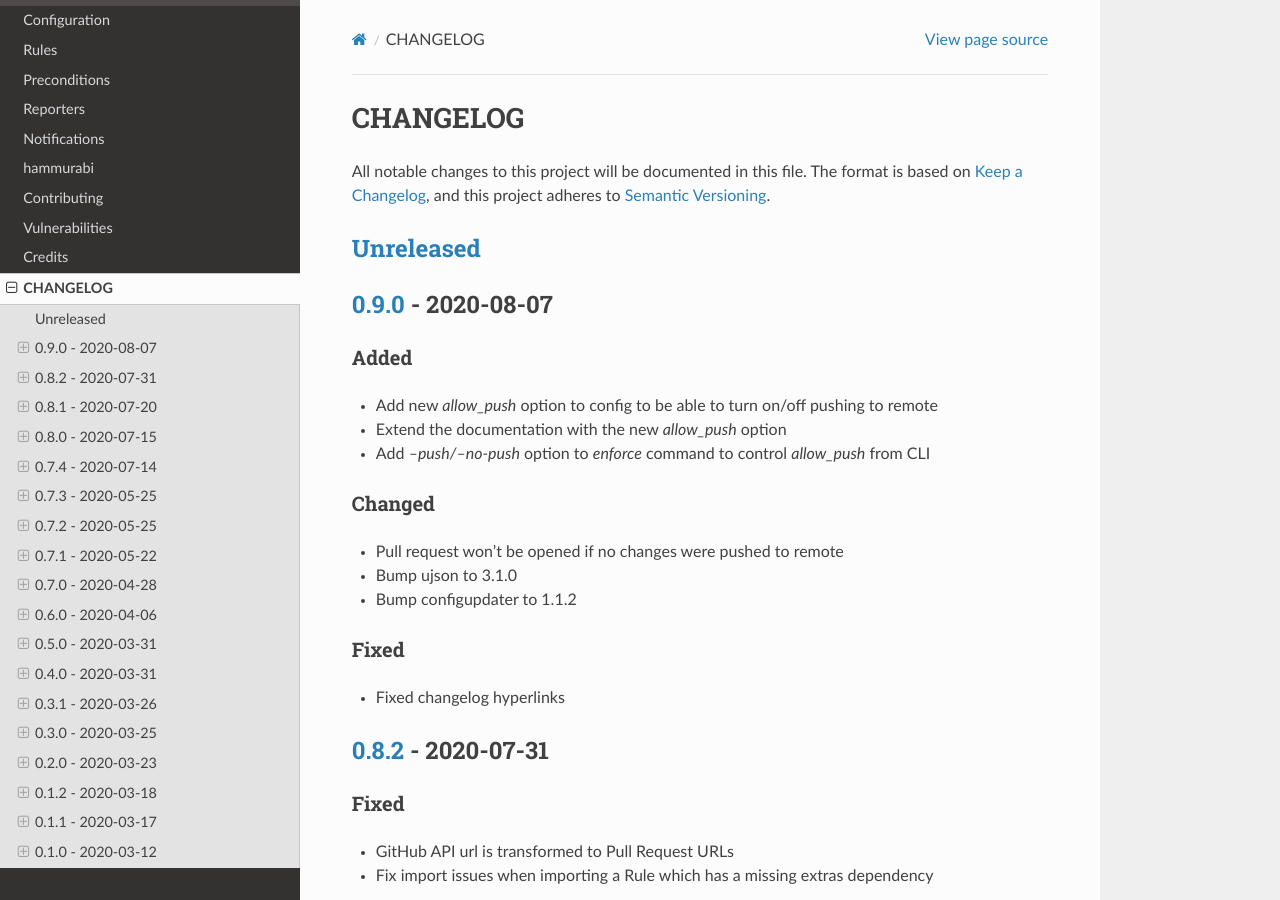
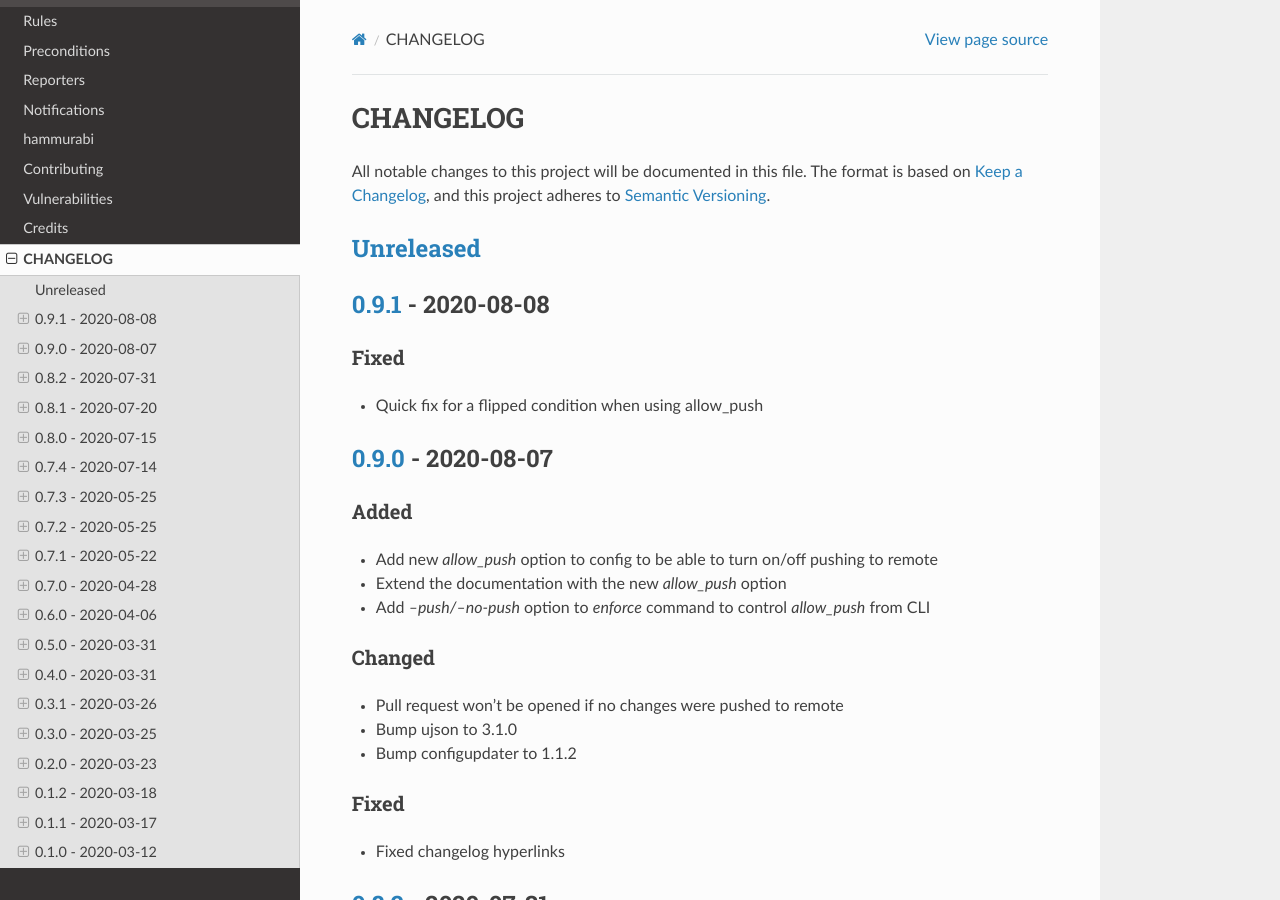
Before and after one commit to gabor-boros/hammurabi, a Sphinx documentation site: the page built from docs/history.rst, in a window 1280 px wide and 900 px high. Built offline with Sphinx 7.4.7 and the Read the Docs theme 2.0.0, drawn with Linux system fonts in a browser that asks for light colours.

Commit message:
Quick fix for a flipped condition when using allow_push (#169)
* Quick fix for a flipped condition when using allow_push
* Run formatting
* Fix import ordering
* Adjust changelog

```diff
--- a/CHANGELOG.rst
+++ b/CHANGELOG.rst
@@ -10,7 +10,7 @@ The format is based on `Keep a Changelog`_, and this project adheres to
 
 .. Hyperlinks for releases
 
-.. _Unreleased: https://github.com/gabor-boros/hammurabi/compare/v0.9.0...master
+.. _Unreleased: https://github.com/gabor-boros/hammurabi/compare/v0.9.1...master
 .. _0.1.0: https://github.com/gabor-boros/hammurabi/releases/tag/v0.1.0
 .. _0.1.1: https://github.com/gabor-boros/hammurabi/releases/tag/v0.1.1
 .. _0.1.2: https://github.com/gabor-boros/hammurabi/releases/tag/v0.1.2
@@ -29,9 +29,18 @@ The format is based on `Keep a Changelog`_, and this project adheres to
 .. _0.8.1: https://github.com/gabor-boros/hammurabi/releases/tag/v0.8.1
 .. _0.8.2: https://github.com/gabor-boros/hammurabi/releases/tag/v0.8.2
 .. _0.9.0: https://github.com/gabor-boros/hammurabi/releases/tag/v0.9.0
+.. _0.9.1: https://github.com/gabor-boros/hammurabi/releases/tag/v0.9.1
 
 Unreleased_
 -----------
+
+0.9.1_ - 2020-08-08
+-------------------
+
+Fixed
+~~~~~
+
+* Quick fix for a flipped condition when using allow_push
 
 0.9.0_ - 2020-08-07
 -------------------
--- a/docs/conf.py
+++ b/docs/conf.py
@@ -57,9 +57,9 @@ author = "Gábor Boros"
 # the built documents.
 #
 # The short X.Y version.
-version = "0.9.0"
+version = "0.9.1"
 # The full version, including alpha/beta/rc tags.
-release = "0.9.0"
+release = "0.9.1"
 
 # The language for content autogenerated by Sphinx. Refer to documentation
 # for a list of supported languages.
--- a/pyproject.toml
+++ b/pyproject.toml
@@ -1,6 +1,6 @@
 [tool.poetry]
 name = "hammurabi"
-version = "0.9.0"
+version = "0.9.1"
 license = "Apache-2.0"
 description = "Hammurabi is an extensible CLI tool responsible for enforcing user-defined rules on a git repository."
 documentation = "https://readthedocs.org/projects/hammurabi/badge/"
```
Also changed, not shown: 1 other file.
